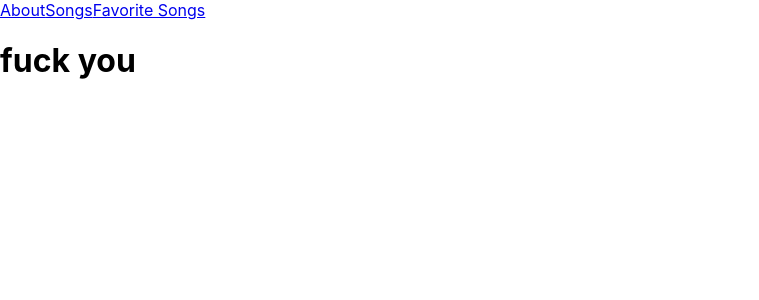
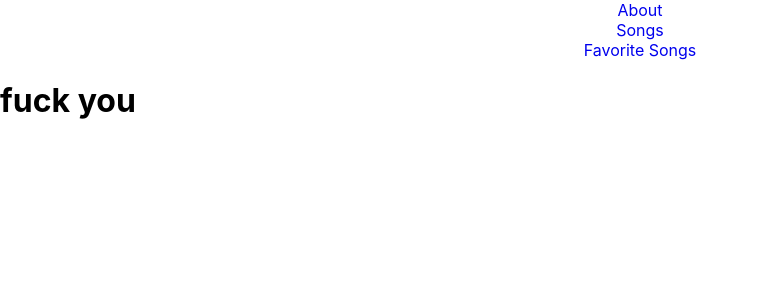
Before and after one commit to elilogbro/Awesomesauce-Playlist-Mixer, a React (Create React App) app: page / in a window 1280 px wide. Shown: the top 300 px of the page, without its empty margins (0-759 px from the left). Built offline with nearby package versions, Linux system fonts and the light colour scheme.

Commit message:
Changed start scripts, added some styling to react router links

```diff
--- a/package.json
+++ b/package.json
@@ -14,7 +14,7 @@
   },
   "presets" : ["@babel/preset-react"],
   "scripts": {
-    "start": "parcel index.html",
+    "start": "react-scripts start",
     "build": "react-scripts build",
     "test": "react-scripts test",
     "eject": "react-scripts eject"
--- a/src/components/App.js
+++ b/src/components/App.js
@@ -1,4 +1,4 @@
-import React, { useState }  from 'react';
+import React from 'react';
 import { BrowserRouter, Routes, Route } from 'react-router-dom';
 import NavBar from './NavBar';
 import About from './About';
@@ -8,7 +8,6 @@ import FavoriteSongList from './FavoriteSongList';
 
 function App() {
 
-  // const [page, setPage] = useState("/")
 
   return (
     <div>
--- a/src/components/NavBar.js
+++ b/src/components/NavBar.js
@@ -1,11 +1,11 @@
-import React, { NavLink } from 'react-router-dom';
+import React, { Link } from 'react-router-dom';
 
 function NavBar() {
     return (
         <nav>
-            <NavLink to="/">About</NavLink>
-            <NavLink to="/songs">Songs</NavLink>
-            <NavLink to="/favorite-songs">Favorite Songs</NavLink>
+            <Link className={"default-link"} to="/">About</Link>
+            <Link className={"default-link"} to="/songs">Songs</Link>
+            <Link className={"default-link"} to="/favorite-songs">Favorite Songs</Link>
         </nav>
     )
 }
--- a/src/index.css
+++ b/src/index.css
@@ -11,3 +11,12 @@ code {
   font-family: source-code-pro, Menlo, Monaco, Consolas, 'Courier New',
     monospace;
 }
+
+.default-link {
+  text-decoration: none;
+  display: flex;
+  flex-direction: row;
+  width: 100%;
+  height: 100%;
+  justify-content: center;
+}
```
Also changed, not shown: src/App.css (+0 -35 lines).
